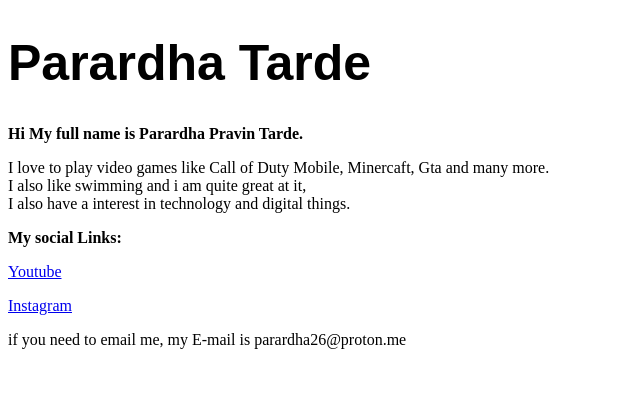
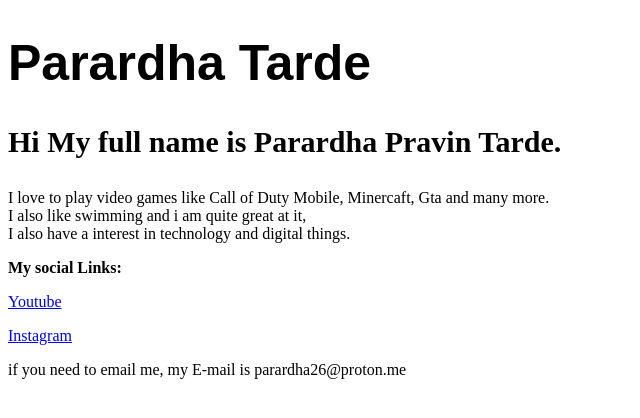
Before and after one commit to Parardha2610/Parardha2610.github.io, a plain HTML site: page index.html in a window 1280 px wide. Shown: the whole page, without its empty margins (0-640 px from the left). Drawn offline with Linux system fonts and the light colour scheme.

Commit message:
Update index.html

```diff
--- a/index.html
+++ b/index.html
@@ -5,7 +5,7 @@
   </head><link+herf="https://googleapis.com"+rel="stylesheet">
   <body>
     <h1 style="font-family: 'BHH Bogle',sans-serif; font-size: 50px;">Parardha Tarde</h1>
-    <p><b>Hi My full name is Parardha Pravin Tarde.</b></p>
+    <p style="font-size: 30px;"><b>Hi My full name is Parardha Pravin Tarde.</b></p>
    <p>I love to play video games like Call of Duty Mobile, Minercaft, Gta and many more.
      <br>I also like swimming and i am quite great at it,<br>
      I also have a interest in technology and digital things.</p>
```
